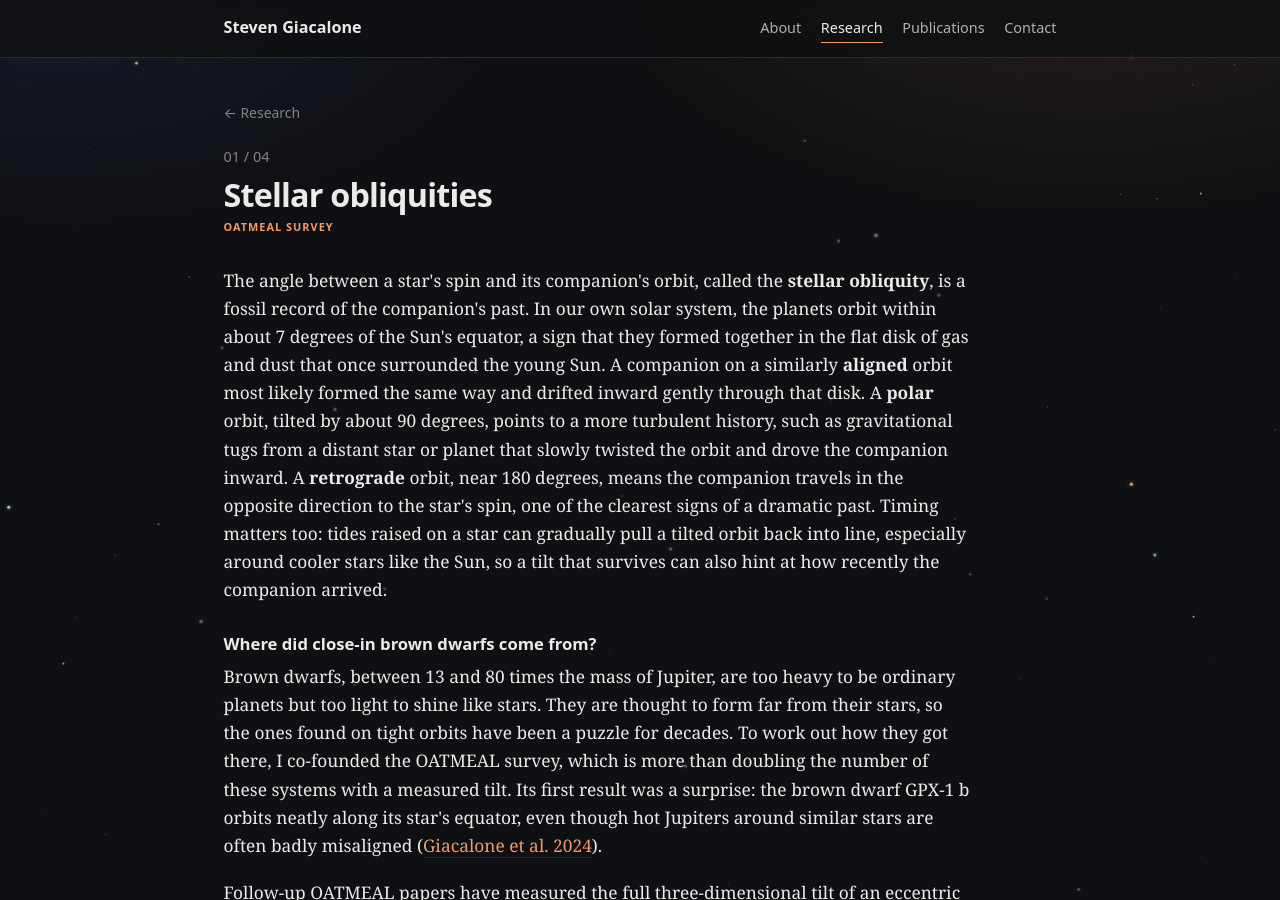
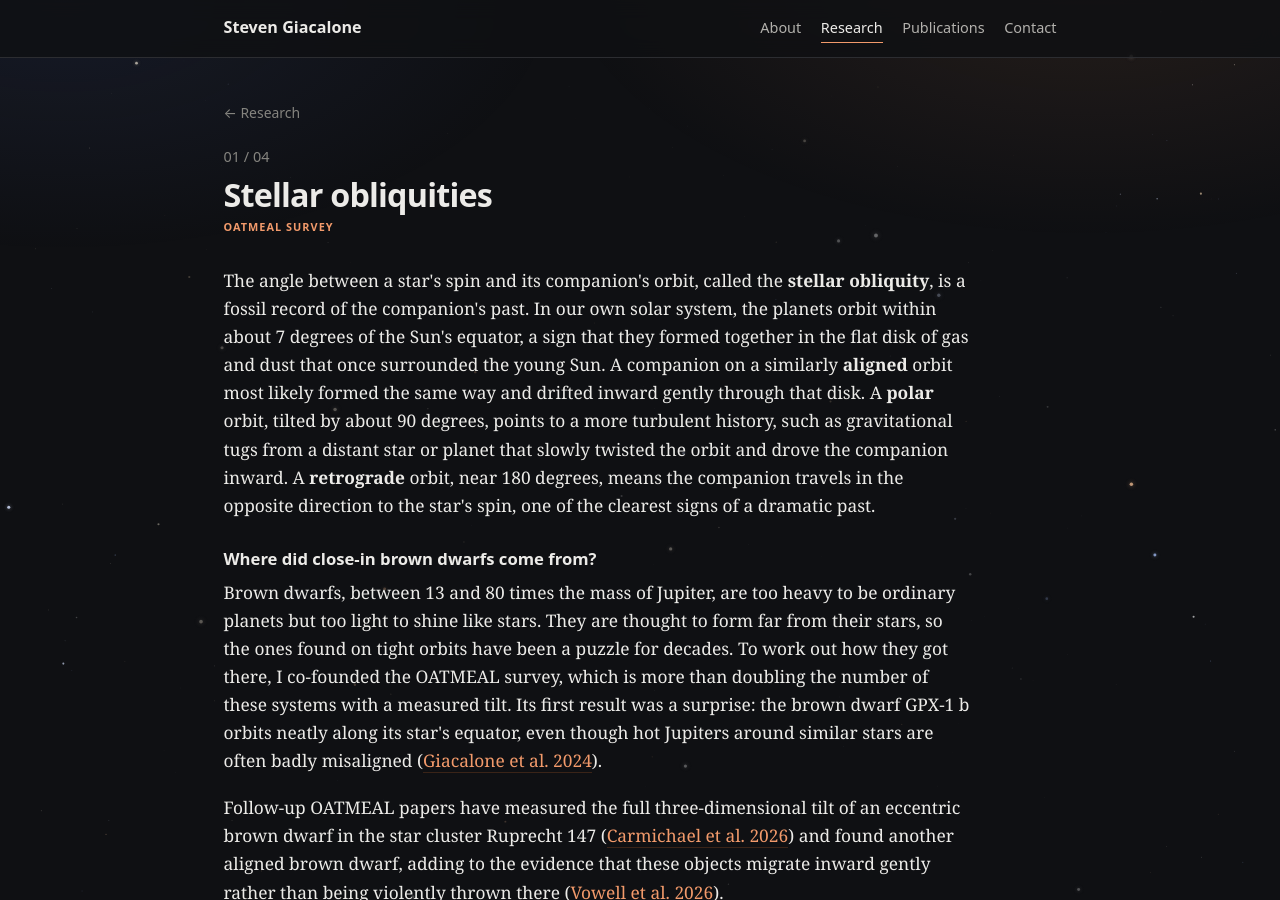
Before and after one commit to stevengiacalone/stevengiacalone.github.io, a Jekyll site: the page built from research/obliquities.html, in a window 1280 px wide and 900 px high. Built offline with Jekyll 4.4.1, drawn with Linux system fonts in a browser that asks for light colours.

Commit message:
Trim obliquities opening paragraph
Co-Authored-By: Claude Opus 5.5 <noreply@anthropic.com>
Claude-Session: https://claude.ai/code/session_01RapRmGYcJxYnG7hBfRrCXQ

```diff
--- a/research/obliquities.html
+++ b/research/obliquities.html
@@ -16,9 +16,7 @@ description: "Stellar obliquity measurements of brown dwarfs and hot Jupiters, i
   degrees, points to a more turbulent history, such as gravitational tugs from a distant star or planet that
   slowly twisted the orbit and drove the companion inward. A <strong>retrograde</strong> orbit, near 180
   degrees, means the companion travels in the opposite direction to the star's spin, one of the clearest
-  signs of a dramatic past. Timing matters too: tides raised on a star can gradually pull a tilted orbit
-  back into line, especially around cooler stars like the Sun, so a tilt that survives can also hint at how
-  recently the companion arrived.
+  signs of a dramatic past.
 </p>
 
 <h3>Where did close-in brown dwarfs come from?</h3>
```
